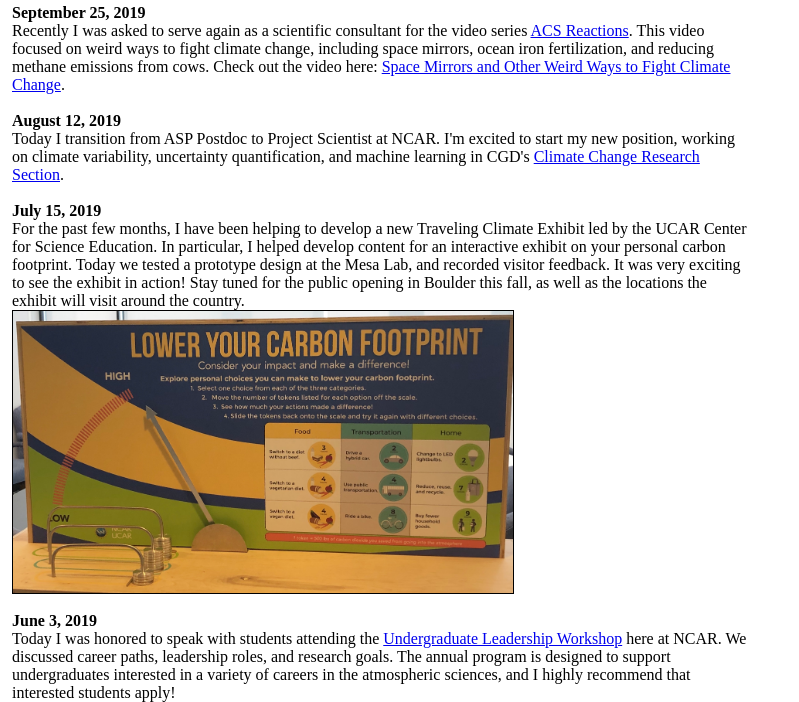
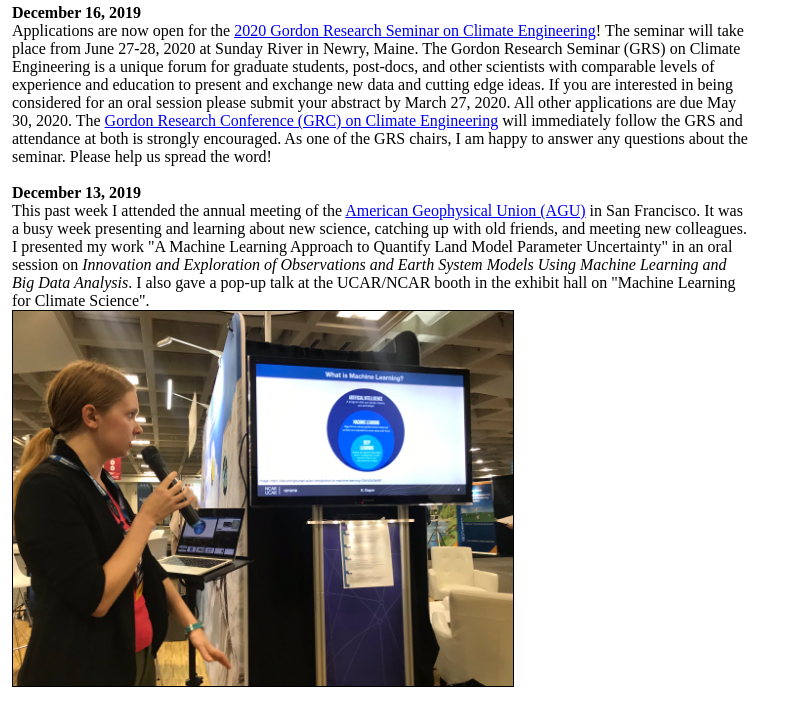
Before and after one commit to katiedagon/katiedagon.github.io, a plain HTML site: page pages/news.html in a window 1280 px wide. Shown: the part 554-1256 px from the top of the page, without its empty margins (0-799 px from the left). Drawn offline with Linux system fonts and the light colour scheme.

Commit message:
Update with 2019 AGU

```diff
--- a/pages/news.html
+++ b/pages/news.html
@@ -28,6 +28,15 @@
       <tbody>
         <tr>
           <td><font face="Avenir">
+          <b>December 16, 2019</b><br>
+          Applications are now open for the <a href="https://www.grc.org/climate-engineering-grs-conference/2020/" target="_blank">2020 Gordon Research Seminar on Climate Engineering</a>! The seminar will take place from June 27-28, 2020 at Sunday River in Newry, Maine. The Gordon Research Seminar (GRS) on Climate Engineering is a unique forum for graduate students, post-docs, and other scientists with comparable levels of experience and education to present and exchange new data and cutting edge ideas. If you are interested in being considered for an oral session please submit your abstract by March 27, 2020. All other applications are due May 30, 2020. The <a href="https://www.grc.org/climate-engineering-conference/2020/" target="_blank">Gordon Research Conference (GRC) on Climate Engineering</a> will immediately follow the GRS and attendance at both is strongly encouraged. As one of the GRS chairs, I am happy to answer any questions about the seminar. Please help us spread the word!
+          <br><br>
+          <b>December 13, 2019</b><br>
+          This past week I attended the annual meeting of the <a href="https://www.agu.org/fall-meeting" target="_blank">American Geophysical Union (AGU)</a> in San Francisco. It was a busy week presenting and learning about new science, catching up with old friends, and meeting new colleagues. I presented my work "A Machine Learning Approach to Quantify Land Model Parameter Uncertainty" in an oral session on <i>Innovation and Exploration of Observations and Earth System Models Using Machine Learning and Big Data Analysis</i>. I also gave a pop-up talk at the UCAR/NCAR booth in the exhibit hall on "Machine Learning for Climate Science".
+          <br>
+          <img alt="" src="../images/AGU_exhibit_2019.JPG" border="1"
+              height="375" width="500" align="top">
+          <br><br>
           <b>September 25, 2019</b><br>
           Recently I was asked to serve again as a scientific consultant for the video series <a href="https://www.acs.org/content/acs/en/pressroom/reactions.html" target="_blank">ACS Reactions</a>. This video focused on weird ways to fight climate change, including space mirrors, ocean iron fertilization, and reducing methane emissions from cows. Check out the video here: <a href="https://www.youtube.com/watch?v=9agoVDFJs8A" target="_blank">Space Mirrors and Other Weird Ways to Fight Climate Change</a>.
           <br><br>
```
Also changed, not shown: pages/publications.html (+2 -1 lines), images/AGU_exhibit_2019.JPG (added), 2 other files.
